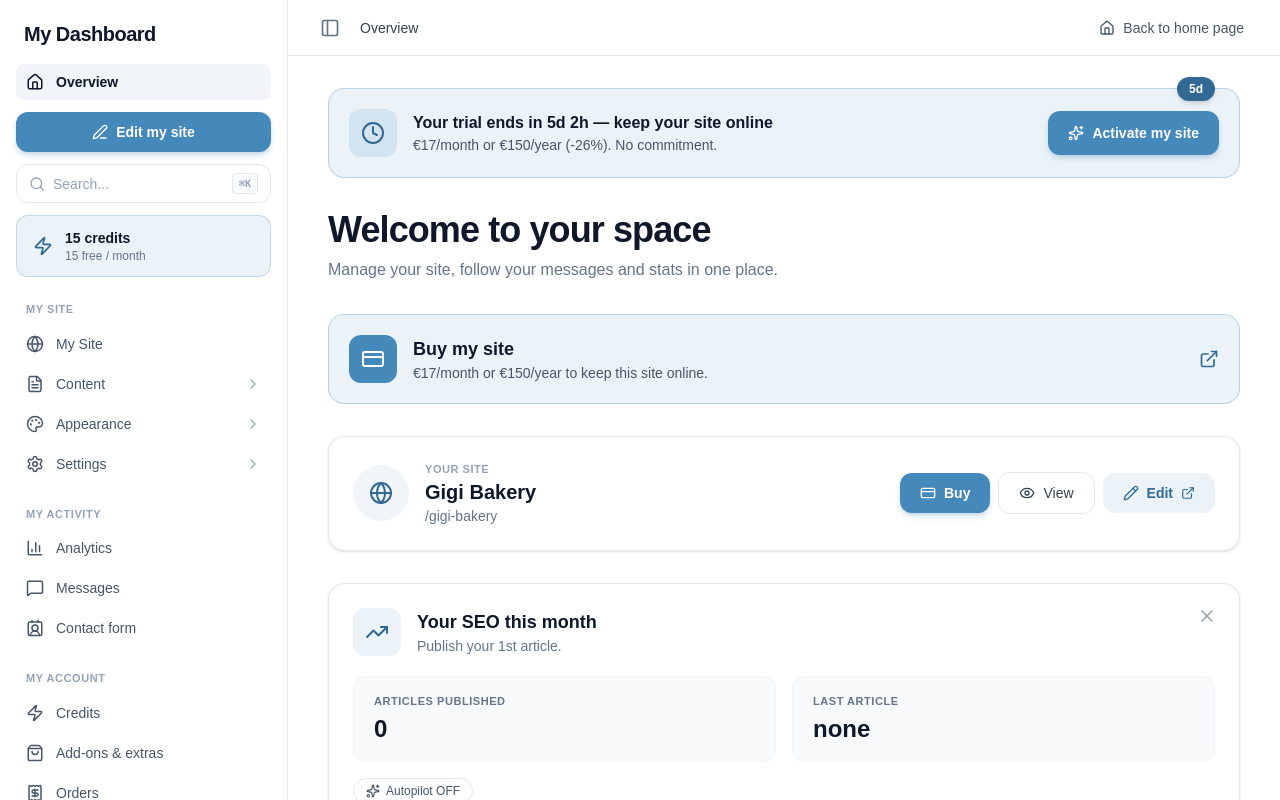
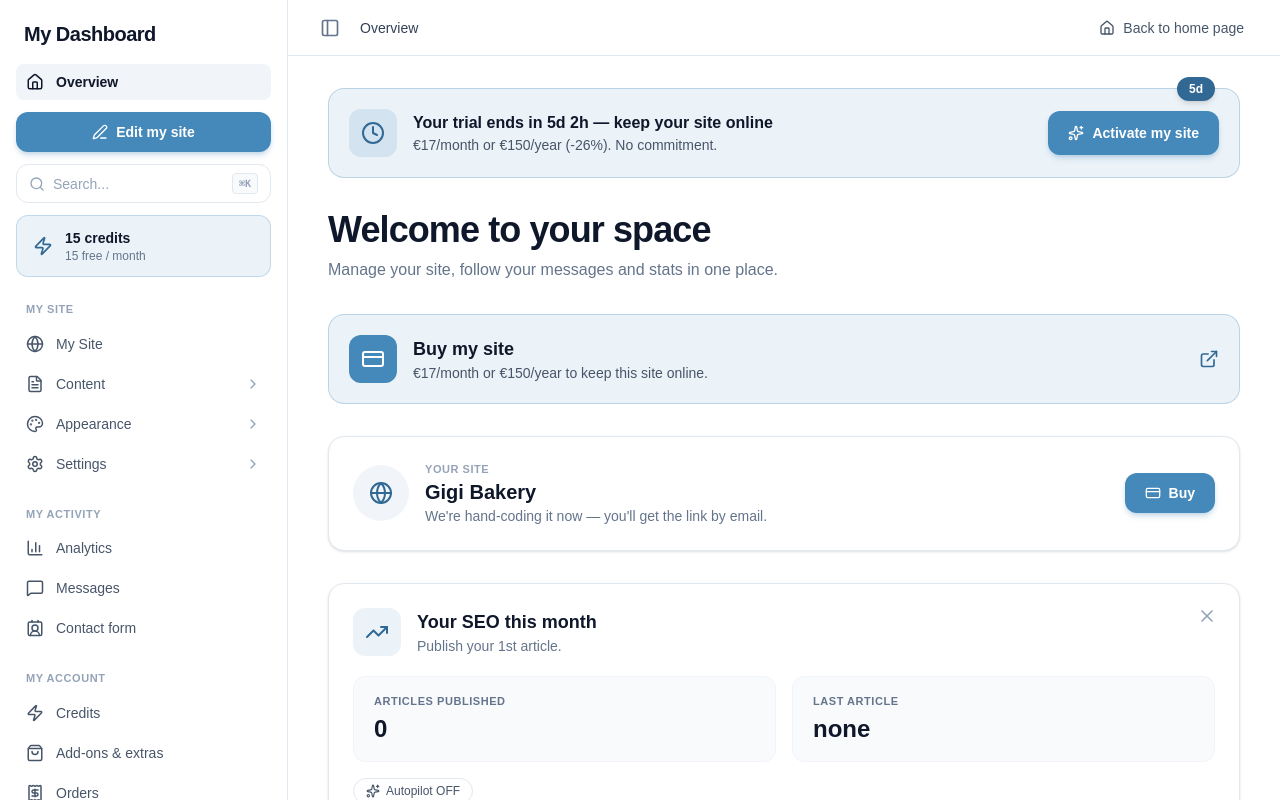
Before and after one commit to cristianvmac/Websitero, a Next.js app: page /dashboard in a window 1280 px wide. Built offline with nearby package versions, Linux system fonts and the light colour scheme.

Commit message:
update dashboard

```diff
--- a/app/dashboard/page.tsx
+++ b/app/dashboard/page.tsx
@@ -1,5 +1,7 @@
 import Link from "next/link";
-import { Clock, CreditCard, ExternalLink, Eye, Globe, Pencil, Sparkles } from "lucide-react";
+// Eye/Pencil left with the View & Edit buttons they belonged to — see the note
+// on the site card: nothing to link to until a built site has a real home.
+import { Clock, CreditCard, ExternalLink, Globe, Sparkles } from "lucide-react";
 import { getDashboardData, trialRemaining, yearlyDiscount } from "@/src/data/dashboard";
 import SeoCard from "@/components/dashboard/SeoCard";
 import ChecklistCard from "@/components/dashboard/ChecklistCard";
@@ -9,7 +11,7 @@ export default async function DashboardHomePage() {
   const { site, plan, seo, checklist } = data;
 
   const remaining = trialRemaining(data.trialEndsAt);
-  const onTrial = site.status === "trial" && remaining !== null;
+  const onTrial = site?.status === "trial" && remaining !== null;
   const priceLine = `${plan.currency}${plan.monthly}/month or ${plan.currency}${plan.yearly}/year`;
 
   return (
@@ -69,6 +71,7 @@ export default async function DashboardHomePage() {
         </Link>
       )}
 
+      {site ? (
         <section className="flex flex-col gap-5 rounded-2xl border border-slate-200 bg-white p-6 shadow-sm sm:flex-row sm:items-center">
           <div className="flex min-w-0 items-center gap-4">
             <span className="flex h-14 w-14 shrink-0 items-center justify-center rounded-full bg-slate-100 text-blue-700">
@@ -79,11 +82,17 @@ export default async function DashboardHomePage() {
                 Your site
               </p>
               <h2 className="truncate text-xl font-bold text-slate-900">{site.name}</h2>
-            <p className="truncate text-sm text-slate-500">/{site.slug}</p>
+              <p className="truncate text-sm text-slate-500">
+                {/* A built site has nowhere public to live yet, so there's no
+                    address to show — see the slug note in src/data/dashboard.ts. */}
+                We&apos;re hand-coding it now — you&apos;ll get the link by email.
+              </p>
             </div>
           </div>
+          {/* View / Edit stay hidden until site.url and site.editUrl are real;
+              linking them to "" today would just look broken. */}
+          {onTrial && (
             <div className="flex flex-wrap items-center gap-2 sm:ml-auto">
-          {onTrial && (
               <Link
                 href="/dashboard/upgrade"
                 className="inline-flex items-center gap-2 rounded-xl bg-blue-500 hover:bg-blue-700 px-5 py-2.5 text-sm font-semibold text-white shadow-md shadow-blue-500/25 transition-all hover:shadow-lg hover:shadow-blue-500/40"
@@ -91,26 +100,33 @@ export default async function DashboardHomePage() {
                 <CreditCard className="h-4 w-4" />
                 Buy
               </Link>
+            </div>
           )}
+        </section>
+      ) : (
+        /* Signed up, but no brief has arrived from this address yet. */
+        <section className="flex flex-col gap-5 rounded-2xl border border-dashed border-slate-300 bg-white p-6 sm:flex-row sm:items-center">
+          <div className="flex min-w-0 items-center gap-4">
+            <span className="flex h-14 w-14 shrink-0 items-center justify-center rounded-full bg-slate-100 text-slate-400">
+              <Globe className="h-6 w-6" />
+            </span>
+            <div className="min-w-0">
+              <h2 className="text-xl font-bold text-slate-900">No site yet</h2>
+              <p className="text-sm text-slate-500">
+                Send us your business info and photos — we&apos;ll hand-code your site from
+                them.
+              </p>
+            </div>
+          </div>
           <Link
-            href={site.url}
-            target="_blank"
-            className="inline-flex items-center gap-2 rounded-xl border border-slate-200 px-5 py-2.5 text-sm font-medium text-slate-700 transition-colors hover:bg-slate-50"
+            href="/builditforme"
+            className="inline-flex shrink-0 items-center gap-2 rounded-xl bg-blue-500 px-5 py-3 text-sm font-semibold text-white shadow-md shadow-blue-500/25 transition-all hover:bg-blue-700 hover:shadow-lg hover:shadow-blue-500/40 sm:ml-auto"
           >
-            <Eye className="h-4 w-4" />
-            View
+            <Sparkles className="h-4 w-4" />
+            Start my site
           </Link>
-          <Link
-            href={site.editUrl}
-            target="_blank"
-            className="inline-flex items-center gap-2 rounded-xl bg-blue-500/10 px-5 py-2.5 text-sm font-semibold text-blue-700 transition-colors hover:bg-blue-500/20"
-          >
-            <Pencil className="h-4 w-4" />
-            Edit
-            <ExternalLink className="h-3.5 w-3.5" />
-          </Link>
-        </div>
         </section>
+      )}
 
       <SeoCard seo={seo} />
 
```
Lines whose indentation alone changed are shown as unchanged.
